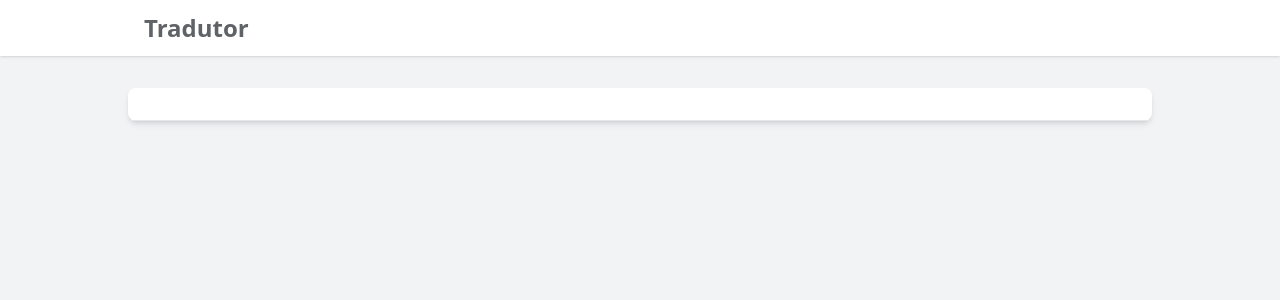
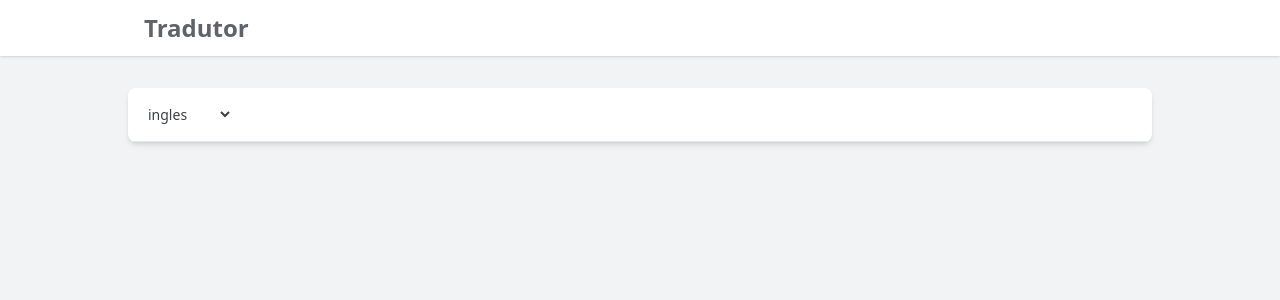
Before and after one commit to Carlamagalhaes1/Tradutor, a React (Vite) app: page / in a window 1280 px wide. Shown: the top 300 px of the page. Built offline with nearby package versions, Linux system fonts and the light colour scheme.

Commit message:
function para option

```diff
--- a/src/App.jsx
+++ b/src/App.jsx
@@ -1,5 +1,14 @@
 
 function App() {
+
+  const lenguages = [
+    { code : "en", name: "ingles"},
+    { code : "es", name: "espanhol"},
+    { code : "fr", name: "francês"},
+    { code : "de", name: "alemão"},
+    { code : "it", name: "italiano"},
+    { code : "pt", name: "português"},
+  ]
 
 
   return (
@@ -15,8 +24,18 @@ function App() {
         <main className="flex-grow flex items-start justify-center px-4 py-8">
           <div className="w-full max-w-5xl bg-white rounded-lg shadow-md overflow-hidden-">
             <div
-            className="flex items-center justify-between p-4 border-b border-gray-200"></div>
+            className="flex items-center justify-between p-4 border-b border-gray-200">
+              <select  className=" text-sm text-textColor bg-transparent border-none focus:outline-none cursor-pointer">
+               {lenguages.map((lang) =>  (
+                <option key={lang.code} value={lang.code}>
+                  {lang.name}
+                </option>
+               ))}
+
+              </select>
+            </div>
           </div>
+
 
         </main>
 
```
